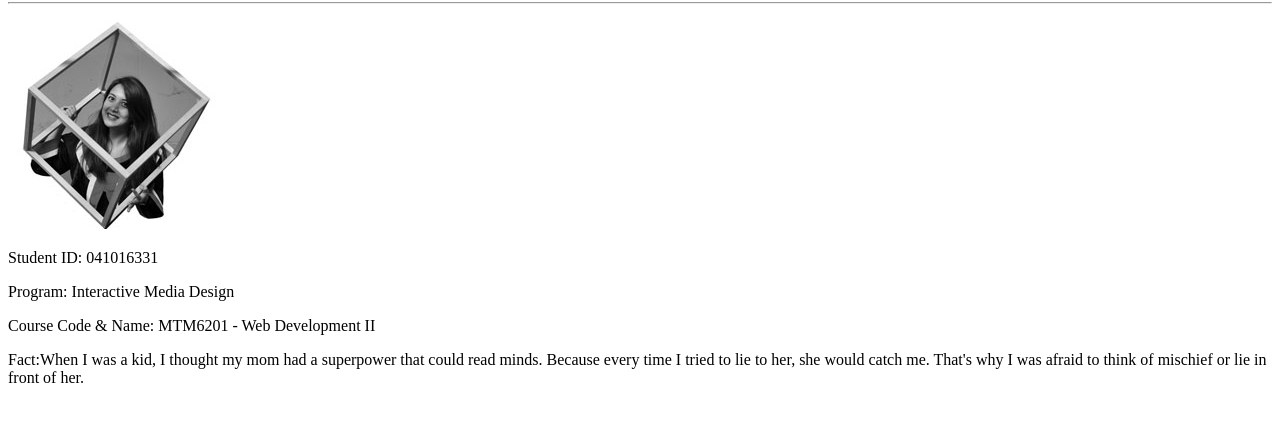
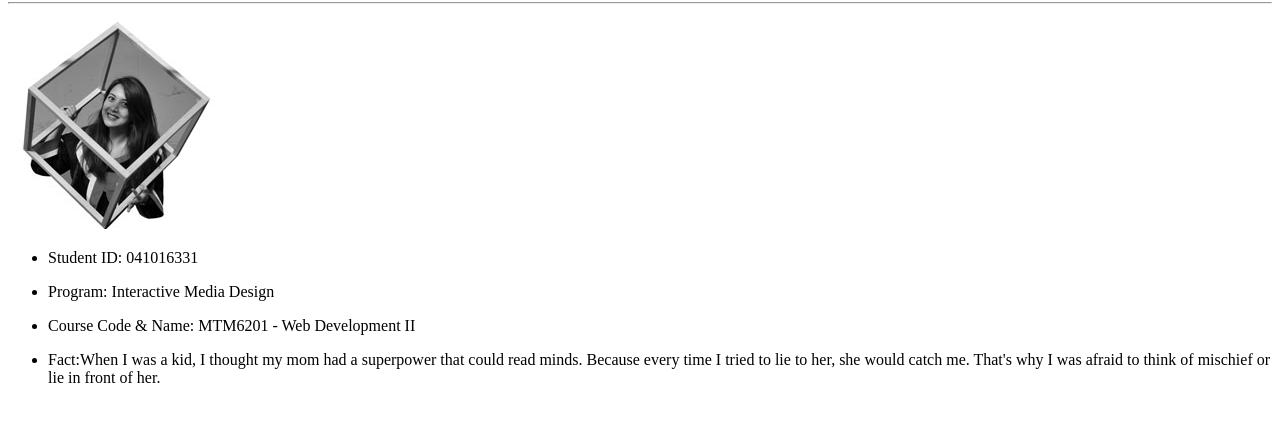
Before and after one commit to nadi0012/mtm6201-week1, a plain HTML site: page index.html in a window 1280 px wide. Shown: the part 78-500 px from the top of the page. Drawn offline with Linux system fonts and the light colour scheme.

Commit message:
Adding list

```diff
--- a/index.html
+++ b/index.html
@@ -15,10 +15,20 @@
     <hr>
     <main>
         <img src="images/photo.jpg" alt="Image of myself">
-        <p>Student ID: 041016331</p>
-        <p>Program: Interactive Media Design</p>
-        <p>Course Code & Name: MTM6201 - Web Development II</p>
-        <p>Fact:When I was a kid, I thought my mom had a superpower that could read minds. Because every time I tried to lie to her, she would catch me. That's why I was afraid to think of mischief or lie in front of her.</p>
+        <ul>
+            <li>
+                <p>Student ID: 041016331</p>
+            </li>
+            <li>
+                <p>Program: Interactive Media Design</p>
+            </li>
+            <li>
+                <p>Course Code & Name: MTM6201 - Web Development II</p>
+            </li>
+            <li>
+                <p>Fact:When I was a kid, I thought my mom had a superpower that could read minds. Because every time I tried to lie to her, she would catch me. That's why I was afraid to think of mischief or lie in front of her.</p>
+            </li>
+        </ul>
 
     </main>
 </body>
```
